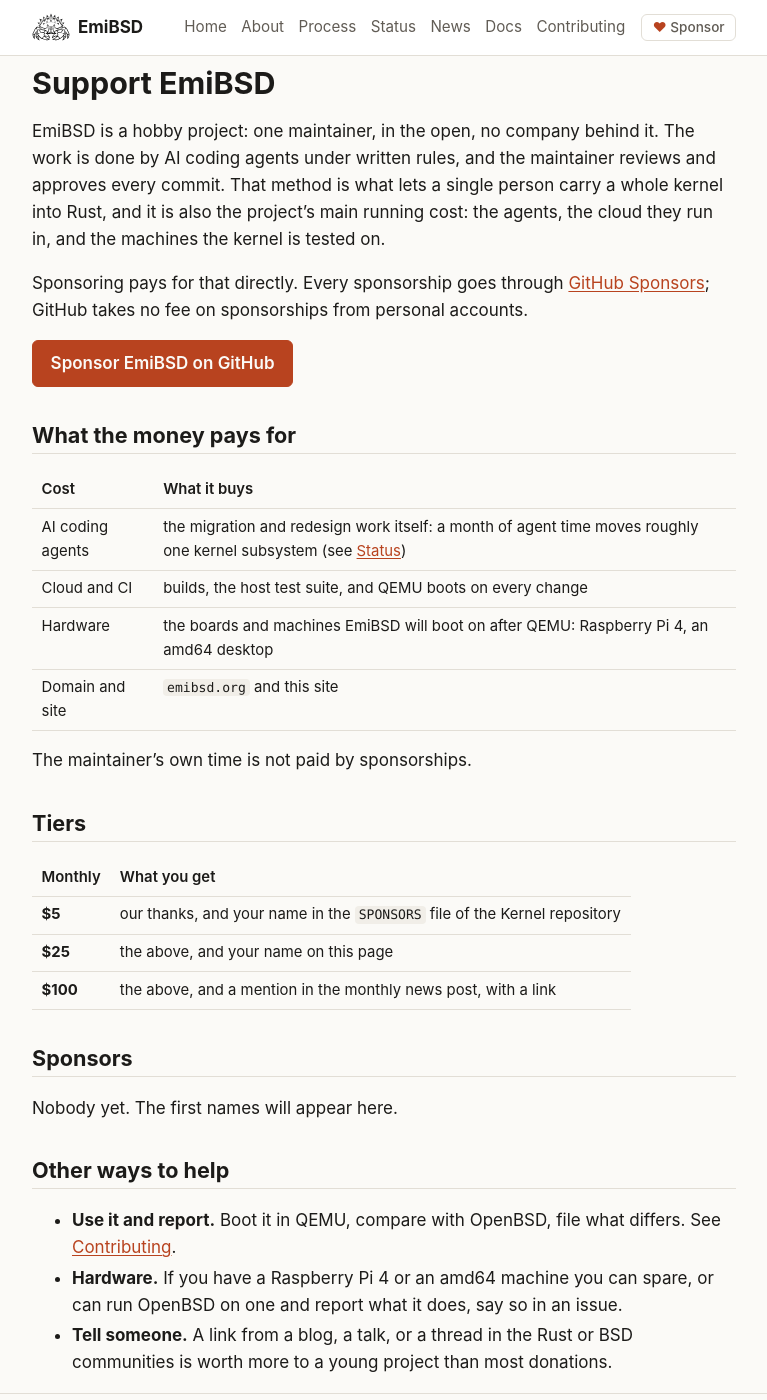
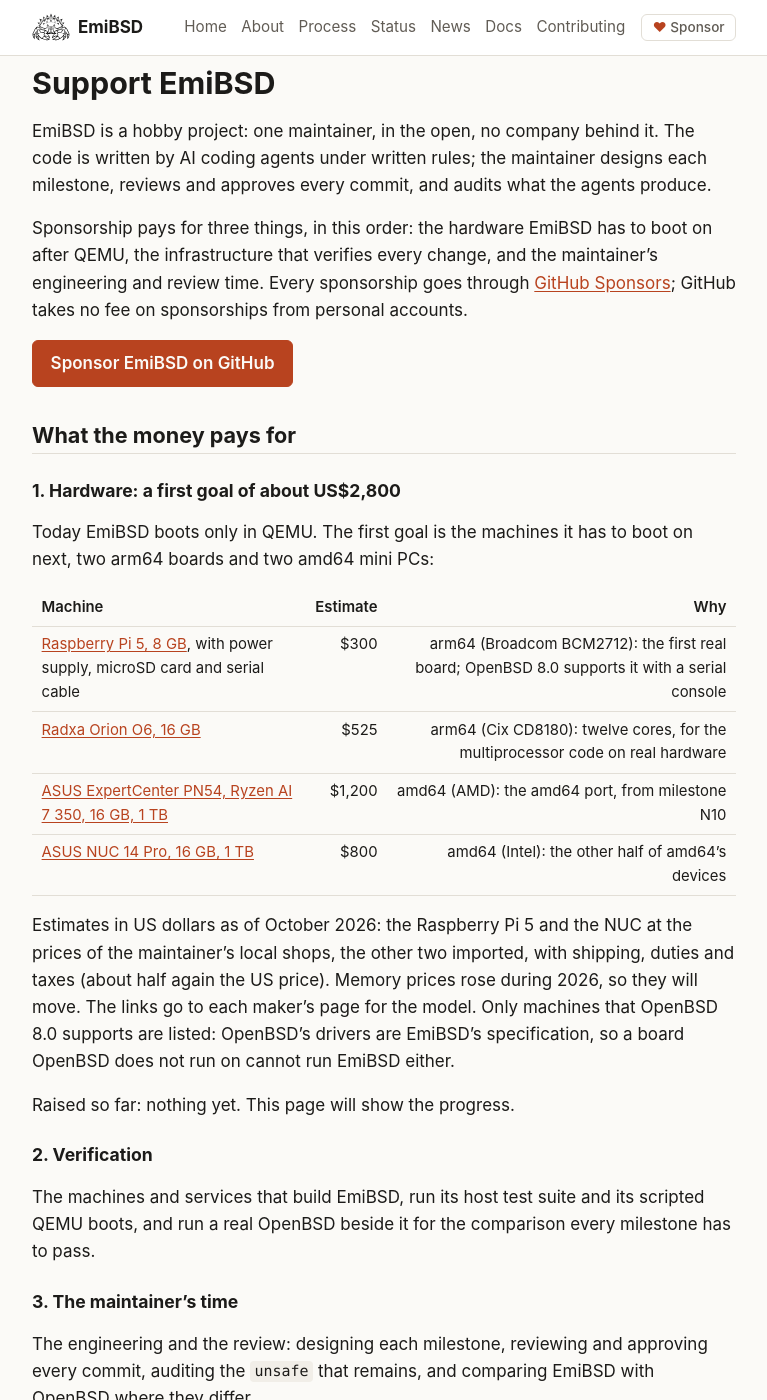
Before and after one commit to EmiBSD/Portal, a Jekyll site: the page built from support.md, in a window 1280 px wide and 1400 px high. Shown: the whole window, without its empty margins (256-1023 px from the left). Built offline with Jekyll 4.4.1, drawn with Linux system fonts in a browser that asks for light colours; some of the changed text lies outside the part shown.

Commit message:
support: hardware goal first, then verification and the maintainer's time
The page said the maintainer's time was not paid and led with the agents'
cost. It now pays, in this order, for the machines EmiBSD must boot on
after QEMU (a first goal of about US$2,800: Raspberry Pi 5, Radxa Orion
O6, an AMD and an Intel ASUS mini PC, all supported by OpenBSD 8.0), the
verification infrastructure, and the maintainer's engineering and review
time. Contributing's target board follows: Raspberry Pi 5.

Co-Authored-By: Claude Opus 5.5 <noreply@anthropic.com>

```diff
--- a/support.md
+++ b/support.md
@@ -4,28 +4,56 @@ description: How to support EmiBSD - sponsor the project on GitHub, what the mon
 ---
 # Support EmiBSD
 
-EmiBSD is a hobby project: one maintainer, in the open, no company behind it. The work is done by
-AI coding agents under written rules, and the maintainer reviews and approves every commit.
-That method is what lets a single person carry a whole kernel into Rust, and it is also the
-project's main running cost: the agents, the cloud they run in, and the machines the kernel is
-tested on.
+EmiBSD is a hobby project: one maintainer, in the open, no company behind it. The code is
+written by AI coding agents under written rules; the maintainer designs each milestone, reviews
+and approves every commit, and audits what the agents produce.
 
-Sponsoring pays for that directly. Every sponsorship goes through
-[GitHub Sponsors](https://github.com/sponsors/EmiBSD); GitHub takes no fee on sponsorships from
-personal accounts.
+Sponsorship pays for three things, in this order: the hardware EmiBSD has to boot on after QEMU,
+the infrastructure that verifies every change, and the maintainer's engineering and review
+time. Every sponsorship goes through [GitHub Sponsors](https://github.com/sponsors/EmiBSD);
+GitHub takes no fee on sponsorships from personal accounts.
 
 <p><a class="button" href="https://github.com/sponsors/EmiBSD">Sponsor EmiBSD on GitHub</a></p>
 
 ## What the money pays for
 
+### 1. Hardware: a first goal of about US$2,800
+
+Today EmiBSD boots only in QEMU. The first goal is the machines it has to boot on next, two
+arm64 boards and two amd64 mini PCs:
+
+| Machine | Estimate | Why |
+|---|---|---|
+| [Raspberry Pi 5, 8 GB](https://www.raspberrypi.com/products/raspberry-pi-5/), with power supply, microSD card and serial cable | $300 | arm64 (Broadcom BCM2712): the first real board; OpenBSD 8.0 supports it with a serial console |
+| [Radxa Orion O6, 16 GB](https://radxa.com/products/orion/o6/) | $525 | arm64 (Cix CD8180): twelve cores, for the multiprocessor code on real hardware |
+| [ASUS ExpertCenter PN54, Ryzen AI 7 350, 16 GB, 1 TB](https://www.asus.com/displays-desktops/mini-pcs/pn-series/asus-expertcenter-pn54/) | $1,200 | amd64 (AMD): the amd64 port, from milestone N10 |
+| [ASUS NUC 14 Pro, 16 GB, 1 TB](https://www.asus.com/displays-desktops/nucs/nuc-mini-pcs/asus-nuc-14-pro/) | $800 | amd64 (Intel): the other half of amd64's devices |
+{: .numbers}
+
+Estimates in US dollars as of October 2026: the Raspberry Pi 5 and the NUC at the prices of the
+maintainer's local shops, the other two imported, with shipping, duties and taxes (about half
+again the US price). Memory prices rose during 2026, so they will move. The links go to each
+maker's page for the model. Only machines that OpenBSD 8.0 supports are listed: OpenBSD's
+drivers are EmiBSD's specification, so a board OpenBSD does not run on cannot run EmiBSD either.
+
+Raised so far: nothing yet. This page will show the progress.
+
+### 2. Verification
+
+The machines and services that build EmiBSD, run its host test suite and its scripted QEMU
+boots, and run a real OpenBSD beside it for the comparison every milestone has to pass.
+
+### 3. The maintainer's time
+
+The engineering and the review: designing each milestone, reviewing and approving every
+commit, auditing the `unsafe` that remains, and comparing EmiBSD with OpenBSD where they differ.
+
+### Also
+
 | Cost | What it buys |
 |---|---|
-| AI coding agents | the migration and redesign work itself: a month of agent time moves roughly one kernel subsystem (see [Status]({{ '/status/' | relative_url }})) |
-| Cloud and CI | builds, the host test suite, and QEMU boots on every change |
-| Hardware | the boards and machines EmiBSD will boot on after QEMU: Raspberry Pi 4, an amd64 desktop |
+| IT infrastructure | the development tools and cloud services the work runs on |
 | Domain and site | `emibsd.org` and this site |
-
-The maintainer's own time is not paid by sponsorships.
 
 ## Tiers
 
@@ -43,7 +71,7 @@ Nobody yet. The first names will appear here.
 
 - **Use it and report.** Boot it in QEMU, compare with OpenBSD, file what differs. See
   [Contributing]({{ '/contributing/' | relative_url }}).
-- **Hardware.** If you have a Raspberry Pi 4 or an amd64 machine you can spare, or can run
-  OpenBSD on one and report what it does, say so in an issue.
+- **Hardware.** If you can spare one of the machines above, or another that OpenBSD supports,
+  or can run OpenBSD on one and report what it does, say so in an issue.
 - **Tell someone.** A link from a blog, a talk, or a thread in the Rust or BSD communities is
   worth more to a young project than most donations.
```
Also changed, not shown: contributing.md (+1 -1 lines).
